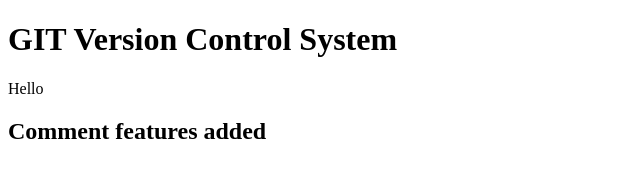
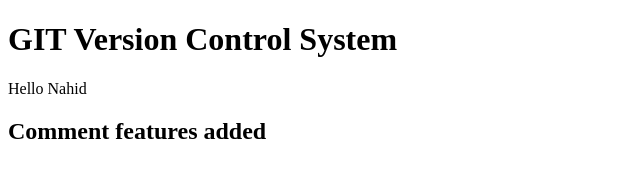
Before and after one commit to nahidraj/Learning_git, a plain HTML site: page index.html in a window 1280 px wide. Shown: the full height of the page, 0-640 px from the left. Drawn offline with Linux system fonts and the light colour scheme.

Commit message:
comment features modified

```diff
--- a/index.html
+++ b/index.html
@@ -11,7 +11,7 @@
 <body>
 
   <h1>GIT Version Control System</h1>
-  <p>Hello</p>
+  <p>Hello Nahid</p>
   <h2>Comment features added</h2>
 
   <script src="js/script.js"></script>
```
